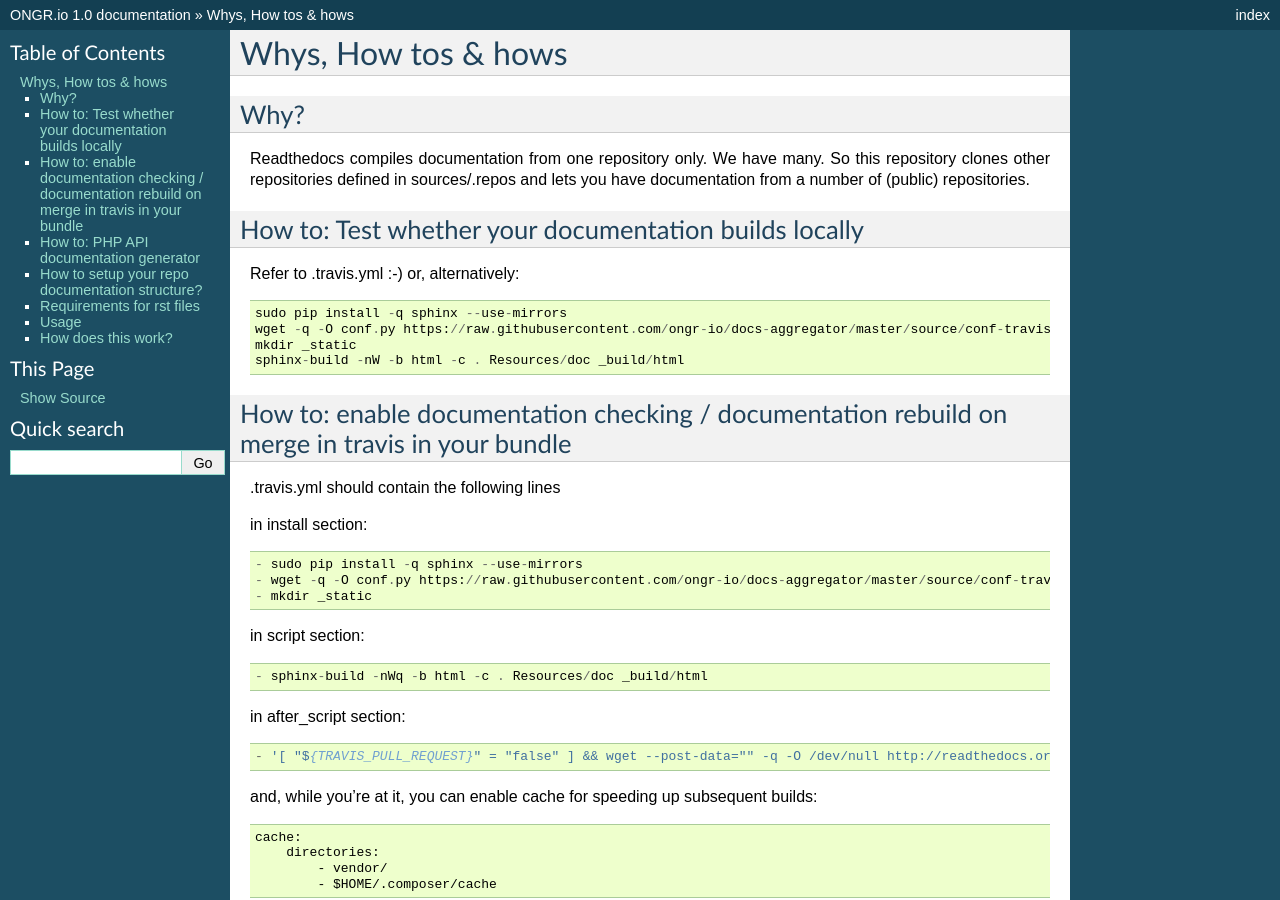
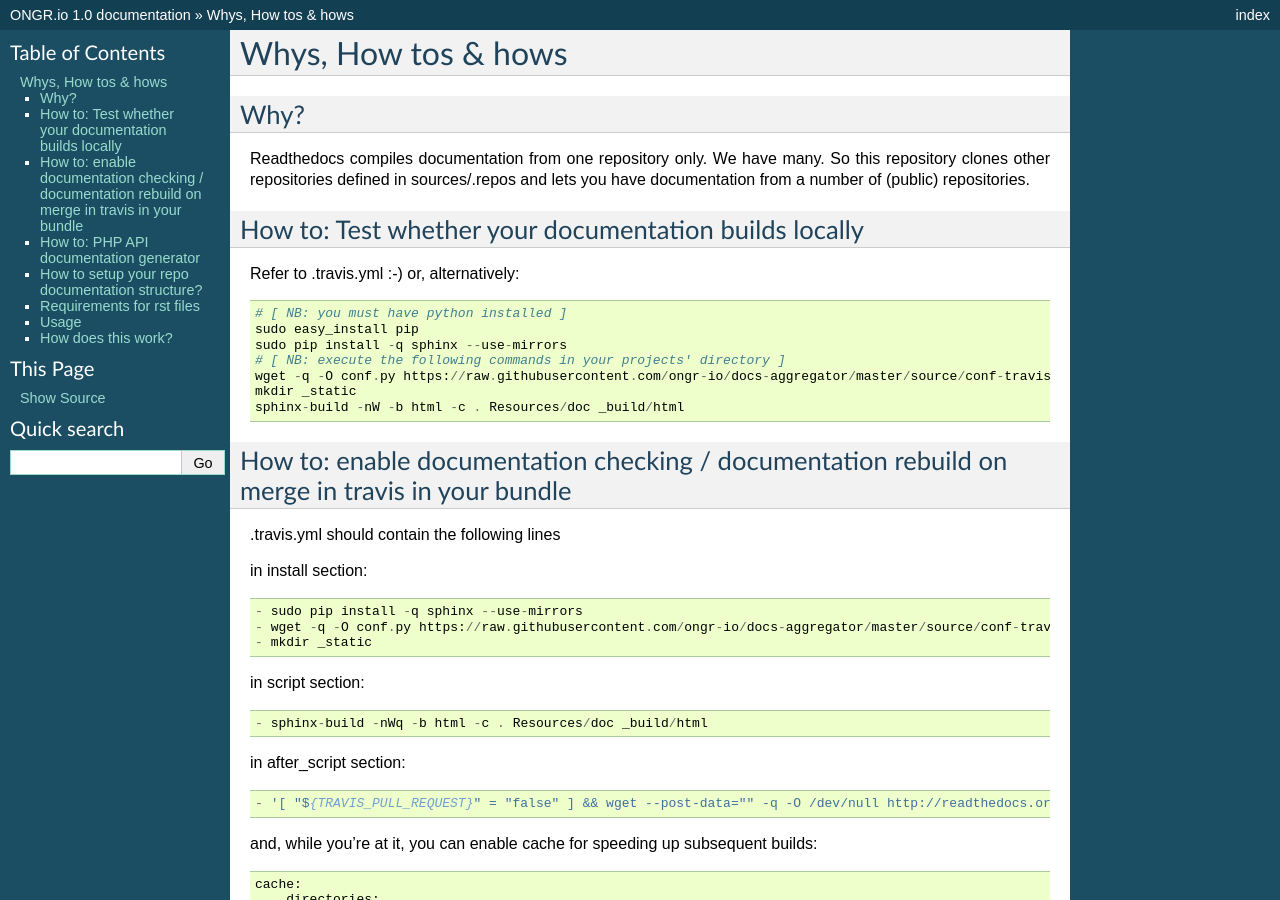
Before and after one commit to ongr-io/docs.ongr.io, a Sphinx documentation site: the page built from source/howto.rst, in a window 1280 px wide and 900 px high. Built offline with Sphinx 7.4.7, drawn with Linux system fonts in a browser that asks for light colours.

Commit message:
Update howto.rst

```diff
--- a/source/howto.rst
+++ b/source/howto.rst
@@ -13,8 +13,10 @@
 Refer to .travis.yml :-)
 or, alternatively:
 ::
-
+    # [ NB: you must have python installed ]
+    sudo easy_install pip
     sudo pip install -q sphinx --use-mirrors
+    # [ NB: execute the following commands in your projects' directory ]
     wget -q -O conf.py https://raw.githubusercontent.com/ongr-io/docs-aggregator/master/source/conf-travis.py
     mkdir _static
     sphinx-build -nW -b html -c . Resources/doc _build/html
```
